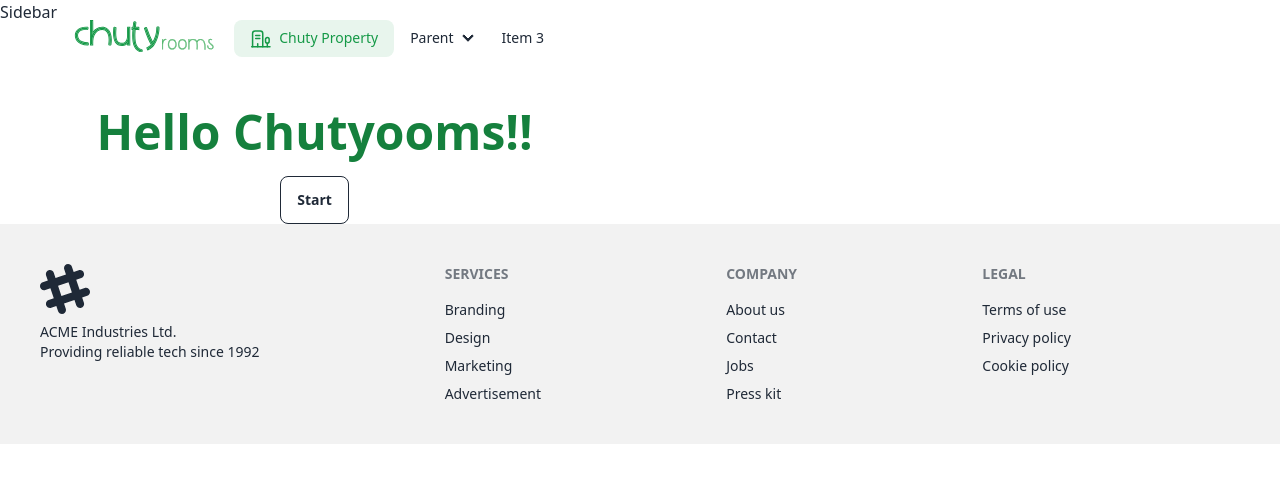
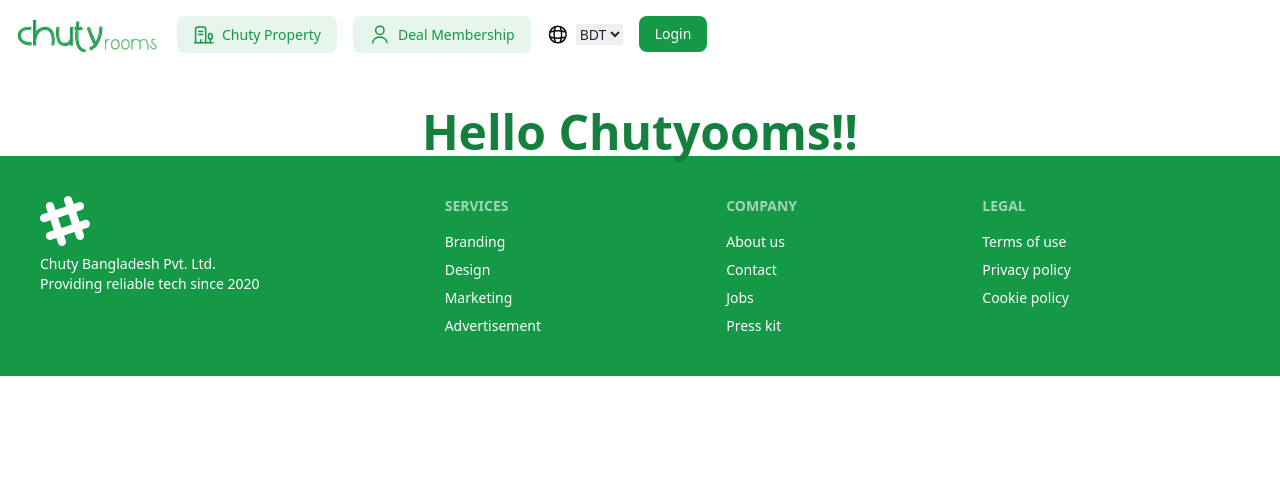
Before and after one commit to arif123s/chutyrooms-v2-client-side, a React (Vite) app: page / in a window 1280 px wide. Shown: the top 482 px of the page. Built offline with nearby package versions, Linux system fonts and the light colour scheme.

Commit message:
route setup update

```diff
--- a/src/Layout/Main.jsx
+++ b/src/Layout/Main.jsx
@@ -1,21 +1,14 @@
 import { Outlet } from "react-router-dom";
-import NavBar from "../Pages/Common/Includes/NavBar/NavBar";
-import Footer from "../Pages/Common/Includes/Footer/Footer";
+// import NavBar from "../Pages/Common/Includes/User/NavBar/NavBar";
+// import Footer from "../Pages/Common/Includes/Footer/Footer";
 import "./Main.css"
-import SideBar from "../Pages/Common/Includes/SideBar/SideBar";
 
 const Main = () => {
     return (
       <div>
-        <div className="flex">
-            <SideBar></SideBar>
-          <div>
-            <NavBar></NavBar>
+            {/* <NavBar></NavBar> */}
             <Outlet></Outlet>
-          </div>
-        </div>
-
-        <Footer></Footer>
+           {/* <Footer></Footer> */}
       </div>
     );
 };
--- /dev/null
+++ b/src/Pages/Common/Includes/Admin/NavBar/NavBar.jsx
@@ -0,0 +1,10 @@
+
+const NavBar = () => {
+    return (
+        <div>
+
+        </div>
+    );
+};
+
+export default NavBar;
--- a/src/Pages/Common/Includes/Footer/Footer.jsx
+++ b/src/Pages/Common/Includes/Footer/Footer.jsx
@@ -2,7 +2,7 @@
 const Footer = () => {
     return (
       <div>
-        <footer className="footer p-10 bg-base-200 text-base-content">
+        <footer className="footer p-10 bg-[#159947] text-white">
           <aside>
             <svg
               width="50"
@@ -16,9 +16,9 @@
               <path d="M22.672 15.226l-2.432.811.841 2.515c.33 1.019-.209 2.127-1.23 2.456-1.15.325-2.148-.321-2.463-1.226l-.84-2.518-5.013 1.677.84 2.517c.391 1.203-.434 2.542-1.831 2.542-.88 0-1.601-.564-1.86-1.314l-.842-2.516-2.431.809c-1.135.328-2.145-.317-2.463-1.229-.329-1.018.211-2.127 1.231-2.456l2.432-.809-1.621-4.823-2.432.808c-1.355.384-2.558-.59-2.558-1.839 0-.817.509-1.582 1.327-1.846l2.433-.809-.842-2.515c-.33-1.02.211-2.129 1.232-2.458 1.02-.329 2.13.209 2.461 1.229l.842 2.515 5.011-1.677-.839-2.517c-.403-1.238.484-2.553 1.843-2.553.819 0 1.585.509 1.85 1.326l.841 2.517 2.431-.81c1.02-.33 2.131.211 2.461 1.229.332 1.018-.21 2.126-1.23 2.456l-2.433.809 1.622 4.823 2.433-.809c1.242-.401 2.557.484 2.557 1.838 0 .819-.51 1.583-1.328 1.847m-8.992-6.428l-5.01 1.675 1.619 4.828 5.011-1.674-1.62-4.829z"></path>
             </svg>
             <p>
-              ACME Industries Ltd.
+              Chuty Bangladesh Pvt. Ltd.
               <br />
-              Providing reliable tech since 1992
+              Providing reliable tech since 2020
             </p>
           </aside>
           <nav>
--- a/src/Pages/Common/Includes/NavBar/NavBar.jsx
+++ /dev/null
@@ -1,85 +0,0 @@
-import chutyLogo from "../../../../assets/icons/Chuty-Logo.svg"
-import propertyLogo from "../../../../assets/icons/Property.svg"
-import "./NavBar.css"
-
-const NavBar = () => {
-    return (
-      <div className="navbar bg-base-100">
-        <div className="">
-          <div className="dropdown">
-            <div tabIndex={0} role="button" className="btn btn-ghost lg:hidden">
-              <svg
-                xmlns="http://www.w3.org/2000/svg"
-                className="h-5 w-5"
-                fill="none"
-                viewBox="0 0 24 24"
-                stroke="currentColor"
-              >
-                <path
-                  strokeLinecap="round"
-                  strokeLinejoin="round"
-                  strokeWidth="2"
-                  d="M4 6h16M4 12h8m-8 6h16"
-                />
-              </svg>
-            </div>
-            <ul
-              tabIndex={0}
-              className="menu menu-sm dropdown-content mt-3 z-[1] p-2 shadow bg-base-100 rounded-box w-52"
-            >
-              <li>
-                <a>
-                  <img src={propertyLogo}></img>
-                </a>
-              </li>
-              <li>
-                <a>Parent</a>
-                <ul className="p-2">
-                  <li>
-                    <a>Submenu 1</a>
-                  </li>
-                  <li>
-                    <a>Submenu 2</a>
-                  </li>
-                </ul>
-              </li>
-              <li>
-                <a>Item 3</a>
-              </li>
-            </ul>
-          </div>
-          <a className="nav-chuty-logo">
-            <img src={chutyLogo}></img>
-          </a>
-        </div>
-        <div className="navbar-center hidden lg:flex">
-          <ul className="menu menu-horizontal px-1">
-            <li>
-              <a className="bg-[#E8F5ED] text-[#159947]">
-                <img src={propertyLogo}></img>
-                Chuty Property
-              </a>
-            </li>
-            <li>
-              <details>
-                <summary>Parent</summary>
-                <ul className="p-2">
-                  <li>
-                    <a>Submenu 1</a>
-                  </li>
-                  <li>
-                    <a>Submenu 2</a>
-                  </li>
-                </ul>
-              </details>
-            </li>
-            <li>
-              <a>Item 3</a>
-            </li>
-          </ul>
-        </div>
-      </div>
-    );
-};
-
-export default NavBar;
--- a/src/Pages/Common/Includes/SideBar/SideBar.jsx
+++ b/src/Pages/Common/Includes/SideBar/SideBar.jsx
@@ -1,7 +1,7 @@
 
 const SideBar = () => {
     return (
-        <div>
+        <div className="w-[272px]">
             <h2>Sidebar</h2>
         </div>
     );
--- /dev/null
+++ b/src/Pages/Common/Includes/User/NavBar/NavBar.jsx
@@ -0,0 +1,96 @@
+import chutyLogo from "../../../../../assets/icons/Chuty-Logo.svg"
+import propertyLogo from "../../../../../assets/icons/Property.svg"
+import memberLogo from "../../../../../assets/icons/Member.svg"
+import globalLogo from "../../../../../assets/icons/Global.svg"
+import "./NavBar.css"
+
+const NavBar = () => {
+    return (
+      <div className="navbar w-full">
+        <div className=" w-full">
+          <div className="dropdown">
+            <div tabIndex={0} role="button" className="btn btn-ghost lg:hidden">
+              <svg
+                xmlns="http://www.w3.org/2000/svg"
+                className="h-5 w-5"
+                fill="none"
+                viewBox="0 0 24 24"
+                stroke="currentColor"
+              >
+                <path
+                  strokeLinecap="round"
+                  strokeLinejoin="round"
+                  strokeWidth="2"
+                  d="M4 6h16M4 12h8m-8 6h16"
+                />
+              </svg>
+            </div>
+            <ul
+              tabIndex={0}
+              className="menu menu-sm dropdown-content mt-3 z-[1] p-2 shadow bg-base-100 rounded-box w-52"
+            ></ul>
+          </div>
+          <div className="flex justify-between">
+            <a className="nav-chuty-logo">
+              <img src={chutyLogo}></img>
+            </a>
+
+            <ul className="menu menu-horizontal px-1">
+              <li>
+                <a className="bg-[#E8F5ED] text-[#159947] mr-4">
+                  <img src={propertyLogo}></img>
+                  Chuty Property
+                </a>
+              </li>
+              <li>
+                <a className="bg-[#E8F5ED] text-[#159947]">
+                  <img src={memberLogo}></img>
+                  Deal Membership
+                </a>
+              </li>
+              <li>
+                <a className="">
+                  <img src={globalLogo}></img>
+                  <select name="" id="">
+                    <option value="">BDT</option>
+                  </select>
+                </a>
+              </li>
+              <li>
+                <a className="bg-[#159947] text-white">Login</a>
+              </li>
+            </ul>
+          </div>
+        </div>
+        {/* <div className=" hidden lg:flex">
+          <ul className="menu menu-horizontal px-1">
+            <li>
+              <a className="bg-[#E8F5ED] text-[#159947] mr-4">
+                <img src={propertyLogo}></img>
+                Chuty Property
+              </a>
+            </li>
+            <li>
+              <a className="bg-[#E8F5ED] text-[#159947]">
+                <img src={memberLogo}></img>
+                Deal Membership
+              </a>
+            </li>
+            <li>
+              <a className="">
+                <img src={globalLogo}></img>
+                <select name="" id="">
+                  <option value="">BDT</option>
+                </select>
+              </a>
+            </li>
+            <li>
+              <a className="bg-[#159947] text-white">Login</a>
+            </li>
+          </ul>
+        </div> */}
+      </div>
+    );
+};
+
+export default NavBar;
--- /dev/null
+++ b/src/Pages/Dashboard/Dashboard.jsx
@@ -0,0 +1,15 @@
+import { Outlet } from "react-router-dom";
+import SideBar from "../Common/Includes/SideBar/SideBar";
+
+const Dashboard = () => {
+    return (
+      <div>
+        <div className="flex">
+          <SideBar></SideBar>
+          <Outlet></Outlet>
+        </div>
+      </div>
+    );
+};
+
+export default Dashboard;
--- /dev/null
+++ b/src/Pages/Dashboard/DashboardHome/DashboardHome.jsx
@@ -0,0 +1,9 @@
+const DashboardHome = () => {
+  return (
+    <div>
+      <h2>This is DASHBOARD</h2>
+    </div>
+  );
+};
+
+export default DashboardHome;
--- a/src/Pages/Home/Home/Home.jsx
+++ b/src/Pages/Home/Home/Home.jsx
@@ -1,11 +1,13 @@
+import {  Outlet } from "react-router-dom";
+import Footer from "../../Common/Includes/Footer/Footer";
+import NavBar from "../../Common/Includes/User/NavBar/NavBar";
 
 const Home = () => {
     return (
-      <div className="text-center">
-        <h2 className="text-5xl text-green-700 font-bold text center mt-8">
-          Hello Chutyooms!!
-        </h2>
-        <button className="btn btn-outline mt-5">Start</button>
+      <div className=" min-h-screen">
+        <NavBar></NavBar>
+        <Outlet></Outlet>
+        <Footer></Footer>
       </div>
     );
 };
--- /dev/null
+++ b/src/Pages/Home/Home/HomePage/HomePage.jsx
@@ -0,0 +1,12 @@
+
+const HomePage = () => {
+    return (
+      <div>
+        <h2 className="text-5xl text-center text-green-700 font-bold text center mt-8">
+          Hello Chutyooms!!
+        </h2>
+      </div>
+    );
+};
+
+export default HomePage;
```
Also changed, not shown: src/Routes/Route.jsx (+30 -11 lines), src/Pages/Common/Includes/User/NavBar/NavBar.css (renamed from src/Pages/Common/Includes/NavBar/NavBar.css), src/assets/icons/Global.svg (added), src/assets/icons/Member.svg (added).
